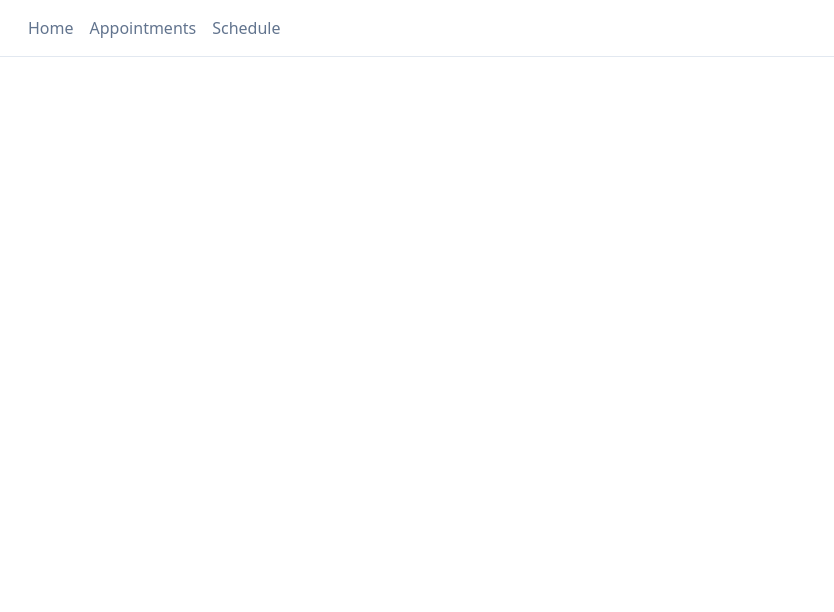
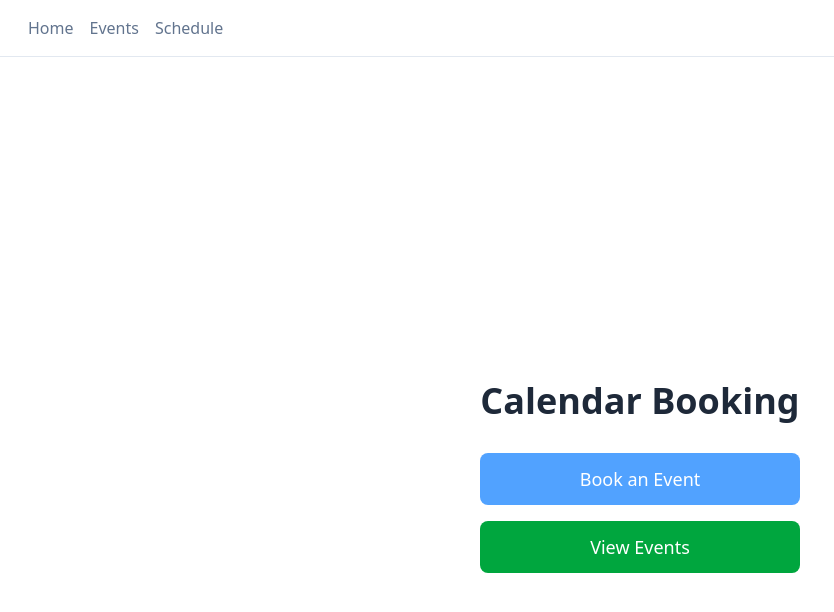
Before and after one commit to Shratterjack/calendar-booking-system, a Vue app in the folder calendar-frontend/: page / in a window 1280 px wide. Shown: the top 612 px of the page, without its empty margins (0-834 px from the left). Built offline with nearby package versions, Linux system fonts and the light colour scheme; the HTML template or start-up script is replaced by a standard one.

Commit message:
minor changes in booking, events list and home screen

```diff
--- a/calendar-frontend/src/App.vue
+++ b/calendar-frontend/src/App.vue
@@ -5,16 +5,14 @@
         <RouterLink class="hover:text-blue-500 text-slate-500" to="/">Home</RouterLink>
       </div>
       <div class="px-2 py-4">
-        <RouterLink class="hover:text-blue-500 text-slate-500" to="/events"
-          >Appointments</RouterLink
-        >
+        <RouterLink class="hover:text-blue-500 text-slate-500" to="/events">Events</RouterLink>
       </div>
       <div class="px-2 py-4">
         <RouterLink class="hover:text-blue-500 text-slate-500" to="/booking">Schedule</RouterLink>
       </div>
     </div>
   </nav>
-  <main class="mx-20 px-10 py-10">
+  <main class="mx-20 px-10 my-5">
     <RouterView />
   </main>
 </template>
--- a/calendar-frontend/src/views/BookingPage.vue
+++ b/calendar-frontend/src/views/BookingPage.vue
@@ -1,6 +1,6 @@
 <template>
   <div class="flex flex-col">
-    <h1 class="text-xl font-bold">Schedule New Session</h1>
+    <h1 class="text-xl font-bold">Schedule New Event</h1>
     <section class="grid grid-cols-12 my-10">
       <form @submit.prevent="handleSubmit" class="col-span-4">
         <div class="flex flex-col h-full mr-10 gap-y-4">
@@ -47,6 +47,7 @@
       </form>
       <div class="h-full border border-slate-200 col-span-8 mx-10 rounded-xl">
         <!-- Duration component -->
+        <template v-if="!isBookingSuccessViewShown">
           <div class="flex flex-row justify-start items-center py-3 mx-5">
             <label for="durationSelect">Duration(Minutes):</label>
             <select
@@ -65,6 +66,10 @@
             :duration="duration"
             @handle-slot-booking="handleSlotBooking"
           />
+        </template>
+        <template v-else>
+          <BookingSuccess />
+        </template>
       </div>
     </section>
   </div>
@@ -74,6 +79,7 @@ import { ref } from 'vue'
 import { DatePicker } from 'v-calendar'
 import SlotSelector from '@/components/SlotSelector.vue'
 import SelectDateButton from '@/components/SelectDateButton.vue'
+import BookingSuccess from '@/components/BookingSuccess.vue'
 
 import { apiCall } from '../../utilities/apiService'
 
@@ -92,7 +98,7 @@ const isDatePickerOpen = ref(false)
 
 const date = ref(new Date())
 
-const duration = ref(15)
+const duration = ref(30)
 const timezone = ref('Asia/Kolkata')
 
 const freeSlots = ref([])
@@ -135,7 +141,7 @@ async function fetchFreeSlots(slotTime: string, timezone: string) {
   return result
 }
 
-const isBookingViewShown = ref(false)
+const isBookingSuccessViewShown = ref(false)
 
 const toggleBookingView = () => {}
 
--- a/calendar-frontend/src/views/HomePage.vue
+++ b/calendar-frontend/src/views/HomePage.vue
@@ -1,6 +1,22 @@
 <template>
-  <main class="flex">
-    <div class="justify-center"></div>
+  <main class="min-h-screen flex items-center justify-center">
+    <div class="text-center">
+      <h1 class="text-4xl font-bold text-gray-800 mb-8">Calendar Booking</h1>
+      <div class="flex flex-col gap-4">
+        <RouterLink
+          class="px-6 py-3 bg-blue-400 text-white rounded-lg hover:bg-blue-600 transition-colors cursor-pointer text-lg font-medium"
+          to="/booking"
+        >
+          Book an Event
+        </RouterLink>
+        <RouterLink
+          class="px-6 py-3 bg-green-600 text-white rounded-lg hover:bg-green-700 transition-colors cursor-pointer text-lg font-medium"
+          to="/events"
+        >
+          View Events
+        </RouterLink>
+      </div>
+    </div>
   </main>
 </template>
 
```
Lines whose indentation alone changed are shown as unchanged.
